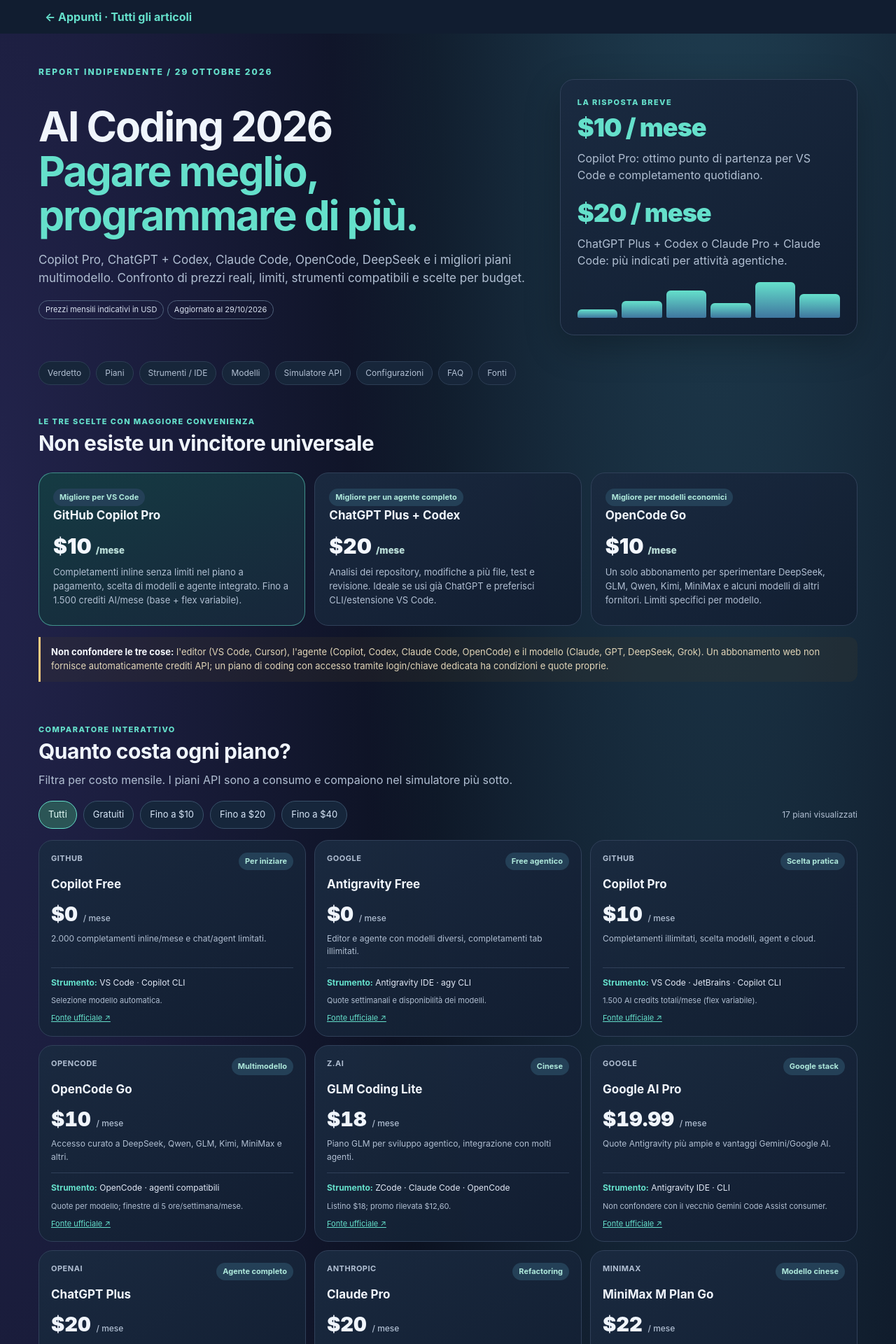
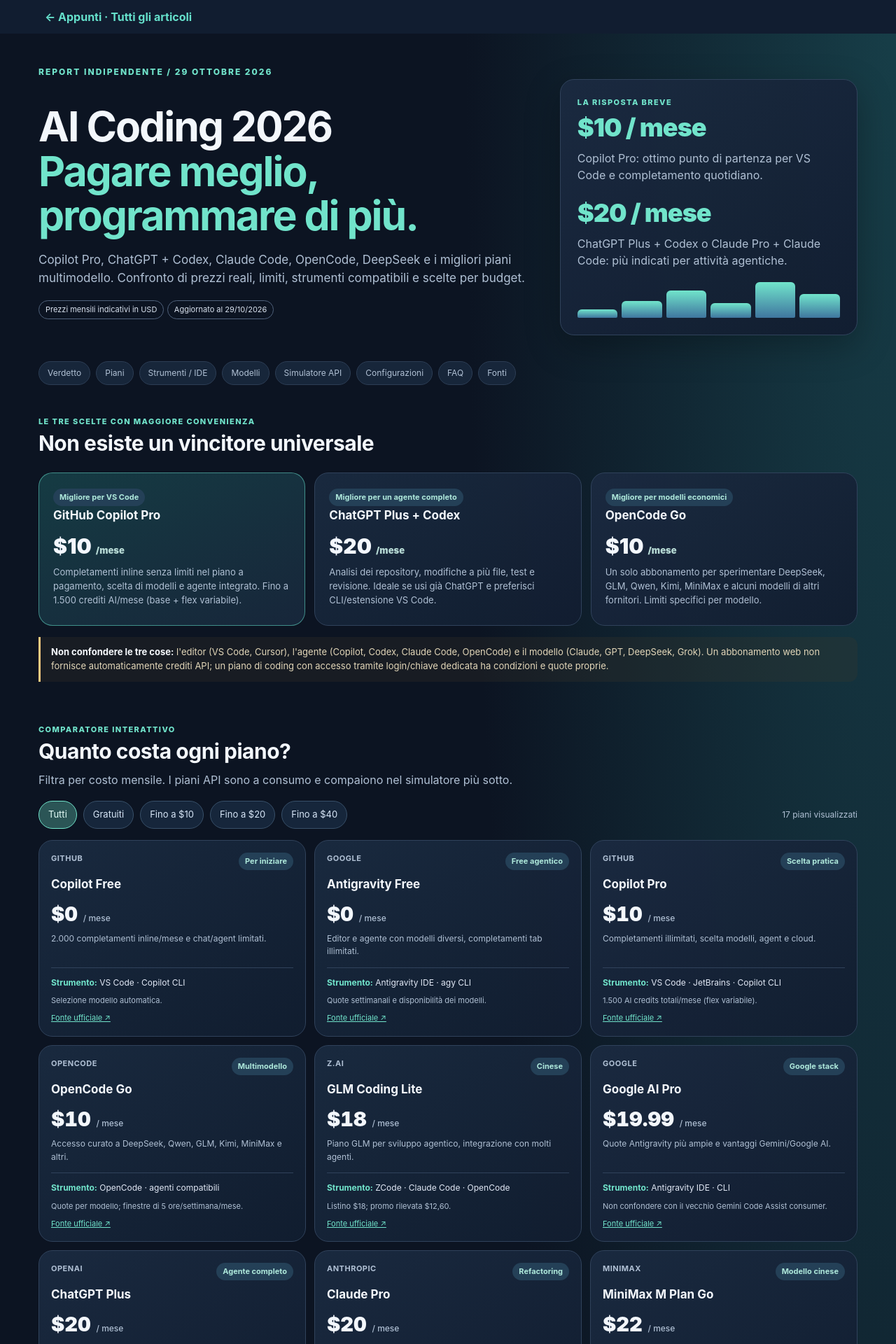
Before and after one commit to FrancescoMammana/appunti, a Jekyll site: the page built from _posts/2026-10-29-ai-coding-2026.html, in a window 1280 px wide. Shown: the top 1920 px of the page at 70% size. Built offline with Jekyll 4.4.1, drawn with Linux system fonts in a browser that asks for light colours.

Commit message:
Uniforma sfondo e palette del confronto AI Coding alla home

```diff
--- a/_posts/2026-10-29-ai-coding-2026.html
+++ b/_posts/2026-10-29-ai-coding-2026.html
@@ -12,9 +12,10 @@
 <head>
 <meta charset="UTF-8"><meta name="viewport" content="width=device-width,initial-scale=1">
 <title>AI Coding 2026 | Confronto abbonamenti e strumenti</title>
+<link rel="stylesheet" href="{{ '/assets/css/theme.css' | relative_url }}">
 <style>
-:root{color-scheme:dark;--bg:#0b1120;--panel:#111d30;--panel2:#17263a;--line:#304059;--text:#f0f5fc;--muted:#b1bfd2;--aqua:#65e0cb;--blue:#89adff;--gold:#facb80;--pink:#edb2e4}
-*{box-sizing:border-box}html{scroll-behavior:smooth}body{margin:0;background:radial-gradient(ellipse at 80% -20%,#254b5f 0,transparent 40%),radial-gradient(ellipse at 0 10%,#22234b 0,transparent 35%),var(--bg);font-family:Inter,ui-sans-serif,system-ui,-apple-system,BlinkMacSystemFont,"Segoe UI",sans-serif;color:var(--text);line-height:1.53}
+:root{color-scheme:dark}
+*{box-sizing:border-box}html{scroll-behavior:smooth}body{margin:0;font-family:Inter,ui-sans-serif,system-ui,-apple-system,BlinkMacSystemFont,"Segoe UI",sans-serif;color:var(--text);line-height:1.53}
 a{color:var(--aqua)}a:hover{text-decoration:none}button,select,input{font:inherit}button,select{cursor:pointer}button:focus-visible,a:focus-visible,select:focus-visible,input:focus-visible{outline:3px solid var(--aqua);outline-offset:2px}
 .shell{width:min(1170px,calc(100% - 32px));margin:auto}.top{padding:46px 0 24px}.eyebrow{font-size:12px;letter-spacing:2px;font-weight:800;color:var(--aqua);text-transform:uppercase}.hero{display:grid;grid-template-columns:1.7fr 1fr;gap:22px;align-items:center}.hero h1{font-size:clamp(32px,4.6vw,61px);line-height:1.08;letter-spacing:-2px;margin:13px 0 18px}.hero h1 span{color:var(--aqua)}p{color:var(--muted)}.lead{font-size:17px;max-width:68ch;margin:0 0 18px}.heroPanel,.panel,.plan,.method{background:linear-gradient(145deg,rgba(26,42,64,.96),rgba(17,29,48,.96));border:1px solid var(--line);border-radius:20px}.heroPanel{padding:24px;box-shadow:0 16px 50px #0004}.heroPanel .big{font-size:36px;font-weight:900;color:var(--aqua);letter-spacing:-1px}.heroPanel p{margin:4px 0 14px}.spark{display:flex;gap:6px;align-items:end;height:55px;margin-top:12px}.spark i{display:block;flex:1;border-radius:6px 6px 2px 2px;background:linear-gradient(var(--aqua),#3f769f)}
 .nav{display:flex;gap:8px;flex-wrap:wrap;padding:13px 0 22px}.nav a{color:var(--muted);padding:7px 12px;background:#17263a;border:1px solid #2c3d54;border-radius:999px;font-size:12px;text-decoration:none}.nav a:hover{color:white;border-color:var(--aqua)}
```
